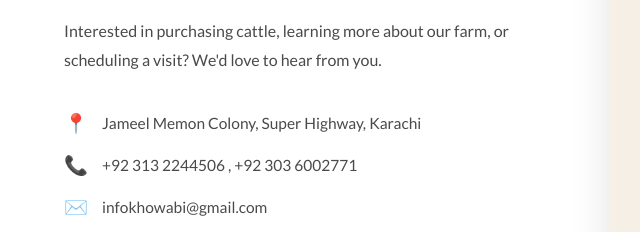
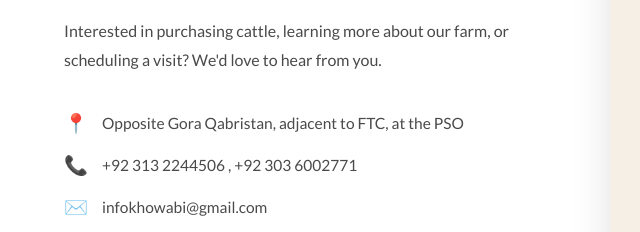
Before and after one commit to syedashja-git/KHOWABI-CATTLE, a plain HTML site: page index.html in a window 1280 px wide. Shown: the part 3172-3404 px from the top of the page, 0-640 px from the left. Drawn offline with nearby package versions, Linux system fonts and the light colour scheme.

Commit message:
Location Changed 13-05-2026

```diff
--- a/index.html
+++ b/index.html
@@ -257,7 +257,7 @@
           <div class="contact-details">
             <div class="contact-item">
               <span class="ci-icon">📍</span>
-              <span>Jameel Memon Colony, Super Highway, Karachi</span>
+              <span>Opposite Gora Qabristan, adjacent to FTC, at the PSO</span>
             </div>
             <div class="contact-item">
               <span class="ci-icon">📞</span>
```
